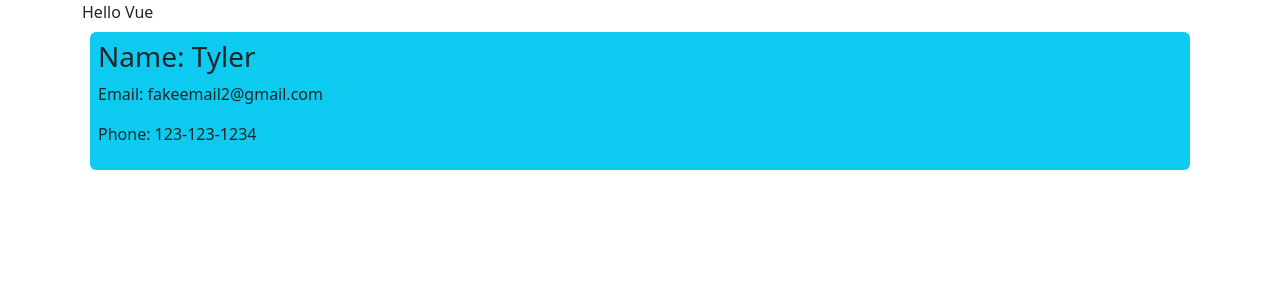
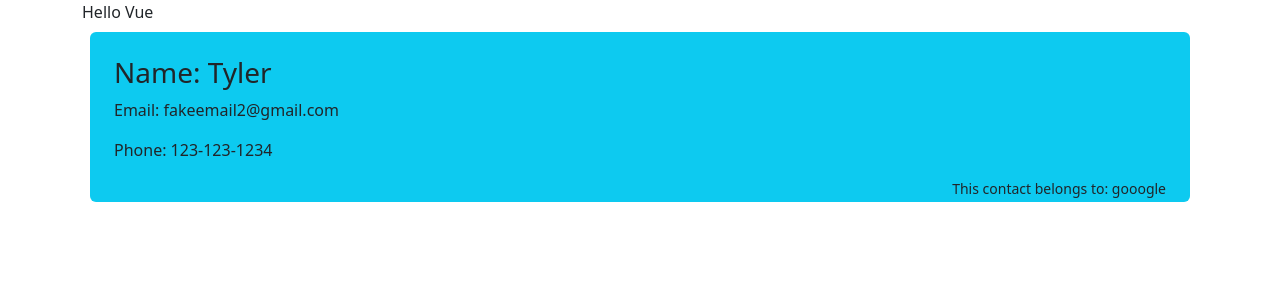
Before and after one commit to Tyler-Ke/vue-components-demo, a Vue app in the folder vue-components-demo/: page / in a window 1280 px wide. Shown: the top 300 px of the page. Built offline with nearby package versions, Linux system fonts and the light colour scheme.

Commit message:
added ownername prop and v-bound it to contactsOwner variable

```diff
--- a/vue-components-demo/src/App.vue
+++ b/vue-components-demo/src/App.vue
@@ -1,14 +1,14 @@
 <template>
    <div class="container">
       <div>{{ message }}</div>
-      <Contact name="Tyler" phone="123-123-1234"></Contact>
+      <Contact name="Tyler" phone="123-123-1234" :ownername="contactsOwner"></Contact>
    </div>
 </template>
 
 <script setup>
-   import ButtonCounter from "./components/ButtonCounter.vue"
    import Contact from "./components/Contact.vue"
    const message = "Hello Vue";
+   const contactsOwner = "gooogle";
 </script>
 
 <style>
--- a/vue-components-demo/src/components/Contact.vue
+++ b/vue-components-demo/src/components/Contact.vue
@@ -1,13 +1,14 @@
 <template>
-   <div class="bg-info rounded p-2 m-2">
+   <div class="bg-info rounded p-4 m-2">
       <h3>Name: {{ name }}</h3>
       <p>Email: {{ email }}</p>
       <p>Phone: {{ phone }}</p>
+      <p class="float-end small" v-if="ownername !== ''">This contact belongs to: {{ ownername }}</p>
    </div>
 </template>
 
 <script setup>
    import {ref, defineProps} from "vue";
    const email = ref("fakeemail2@gmail.com");
-   const props = defineProps(["name", "phone"]);
+   const props = defineProps(["name", "phone", "ownername"]);
 </script>
```
